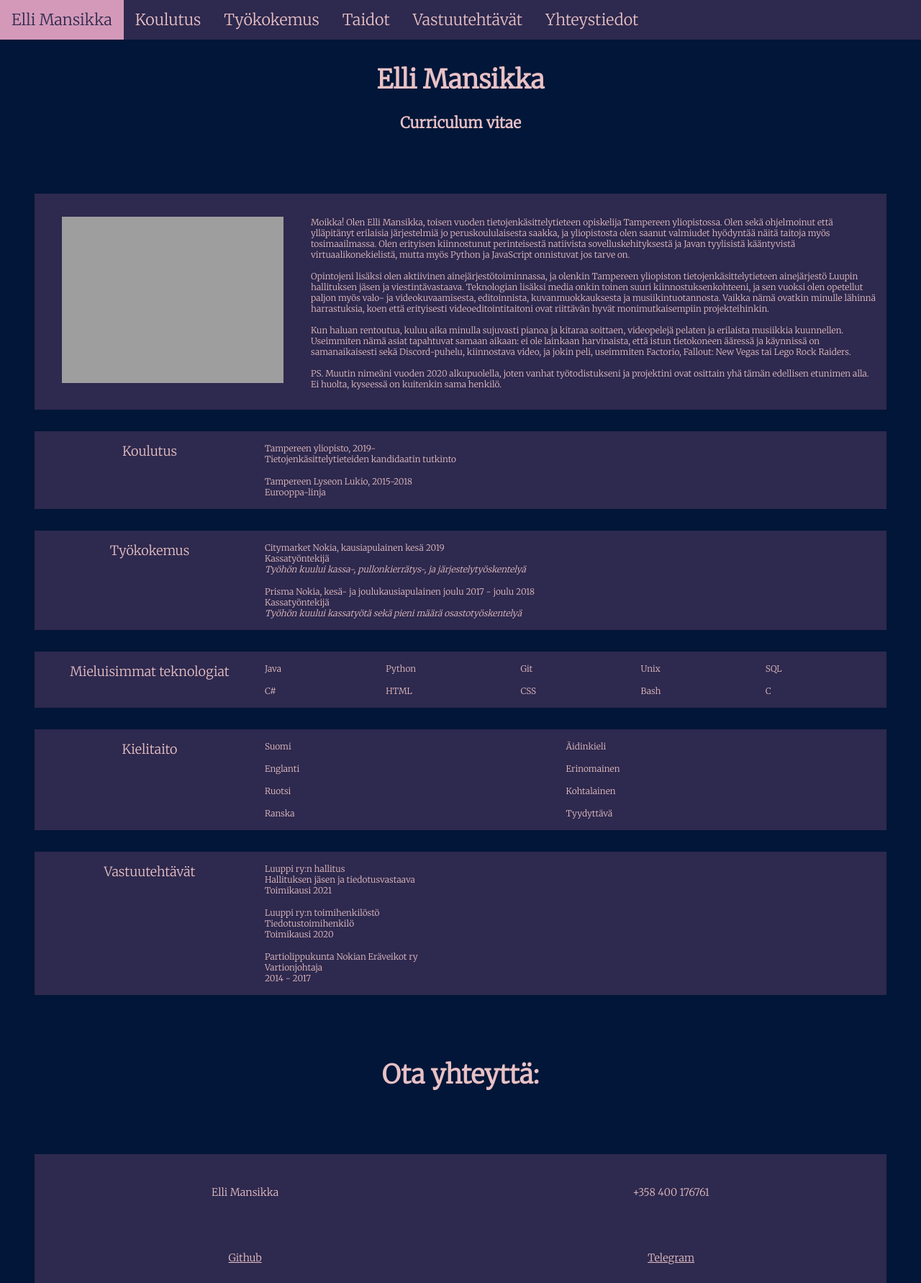
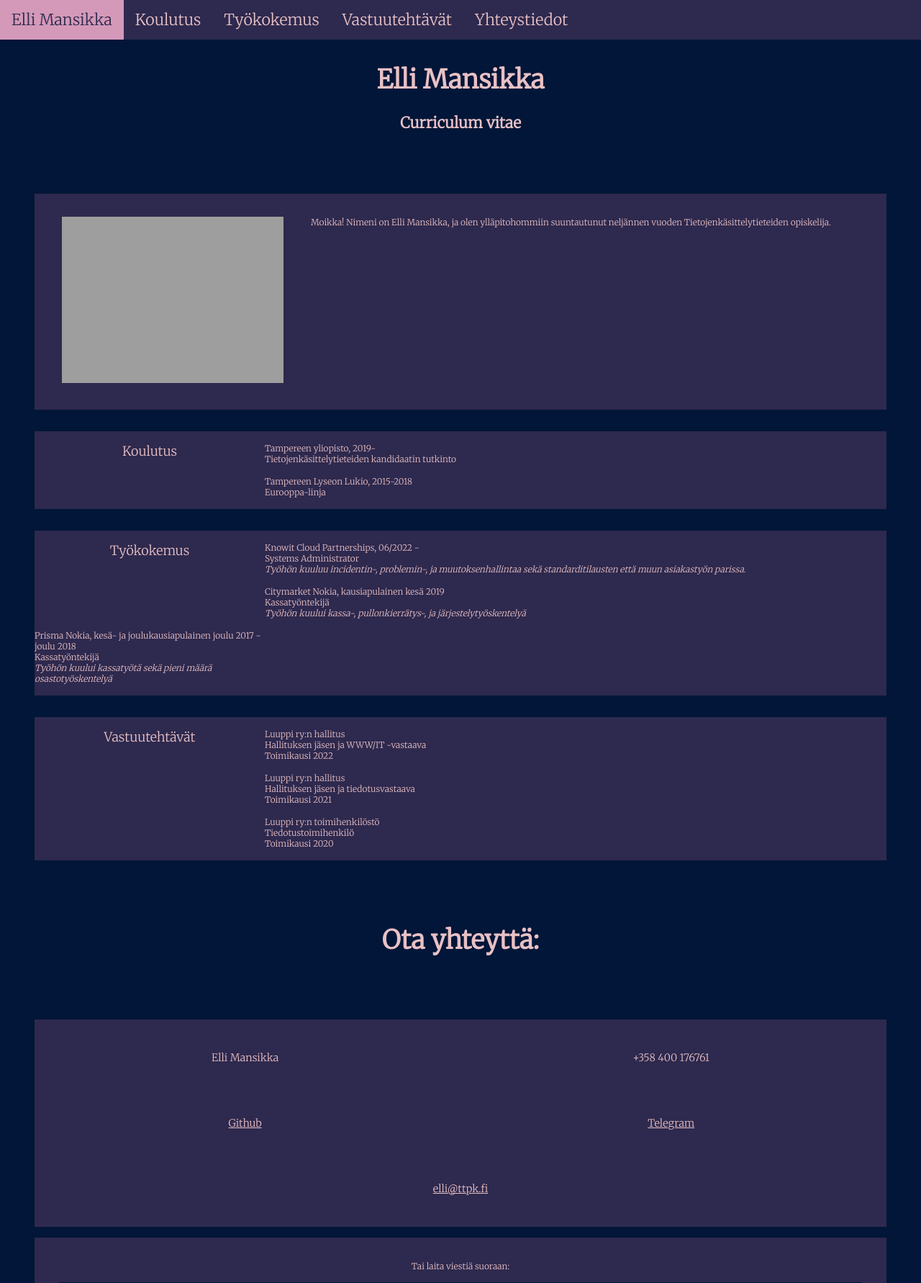
Before and after one commit to gooish/CV-website, a Flask app: page / in a window 1280 px wide. Shown: the top 1782 px of the page at 72% size. Run offline with Flask 2, Linux system fonts and the light colour scheme; grey boxes are pictures that could not be loaded.

Commit message:
updated content

```diff
--- a/app/templates/form.html
+++ b/app/templates/form.html
@@ -192,7 +192,6 @@
             <a class="top" href="#elli">Elli Mansikka </a>
             <a href="#koulutus">Koulutus</a>
             <a href="#tyokokemus">Työkokemus</a>
-            <a href="#taidot">Taidot</a>
             <a href="#luottamustehtavat">Vastuutehtävät</a>
             <a href="#contact">Yhteystiedot</a>
         </div>
@@ -216,40 +215,7 @@
 
                 <!-- Div for content of current paragraph -->
                 <div class="item" style="grid-row: span 2; padding-right: 1em">
-                    Moikka! Olen Elli Mansikka, toisen vuoden
-                    tietojenkäsittelytieteen opiskelija Tampereen yliopistossa.
-                    Olen sekä ohjelmoinut että ylläpitänyt erilaisia
-                    järjestelmiä jo peruskoululaisesta saakka, ja yliopistosta
-                    olen saanut valmiudet hyödyntää näitä taitoja myös
-                    tosimaailmassa. Olen erityisen kiinnostunut perinteisestä
-                    natiivista sovelluskehityksestä ja Javan tyylisistä
-                    kääntyvistä virtuaalikonekielistä, mutta myös Python ja
-                    JavaScript onnistuvat jos tarve on.
-                    <br />
-                    <br />
-                    Opintojeni lisäksi olen aktiivinen ainejärjestötoiminnassa,
-                    ja olenkin Tampereen yliopiston tietojenkäsittelytieteen
-                    ainejärjestö Luupin hallituksen jäsen ja viestintävastaava.
-                    Teknologian lisäksi media onkin toinen suuri
-                    kiinnostuksenkohteeni, ja sen vuoksi olen opetellut paljon
-                    myös valo- ja videokuvaamisesta, editoinnista,
-                    kuvanmuokkauksesta ja musiikintuotannosta. Vaikka nämä
-                    ovatkin minulle lähinnä harrastuksia, koen että erityisesti
-                    videoeditointitaitoni ovat riittävän hyvät monimutkaisempiin
-                    projekteihinkin.
-                    <br /><br />
-                    Kun haluan rentoutua, kuluu aika minulla sujuvasti pianoa ja
-                    kitaraa soittaen, videopelejä pelaten ja erilaista musiikkia
-                    kuunnellen. Useimmiten nämä asiat tapahtuvat samaan aikaan:
-                    ei ole lainkaan harvinaista, että istun tietokoneen ääressä
-                    ja käynnissä on samanaikaisesti sekä Discord-puhelu,
-                    kiinnostava video, ja jokin peli, useimmiten Factorio,
-                    Fallout: New Vegas tai Lego Rock Raiders.
-                    <br /><br />
-                    PS. Muutin nimeäni vuoden 2020 alkupuolella, joten vanhat
-                    työtodistukseni ja projektini ovat osittain yhä tämän
-                    edellisen etunimen alla. Ei huolta, kyseessä on kuitenkin
-                    sama henkilö.
+                    Moikka! Nimeni on Elli Mansikka, ja olen ylläpitohommiin suuntautunut neljännen vuoden Tietojenkäsittelytieteiden opiskelija.
                 </div>
             </div>
             <a id="koulutus"></a>
@@ -280,6 +246,14 @@
                 <!-- Div for subject of current paragraph -->
                 <div class="label" style="grid-row: span 2">Työkokemus</div>
 
+                <div class="item">
+                    Knowit Cloud Partnerships, 06/2022 -  <br />
+                    Systems Administrator <br />
+                    <i
+                        >Työhön kuuluu incidentin-, problemin-, ja muutoksenhallintaa sekä standarditilausten että muun asiakastyön parissa.</i
+                    ><br />
+                </div>
+
                 <!-- Div for content of current paragraph -->
                 <div class="item">
                     Citymarket Nokia, kausiapulainen kesä 2019 <br />
@@ -302,59 +276,6 @@
                 </div>
             </div>
 
-            <a id="taidot"></a>
-
-            <br />
-            <br />
-
-            <div class="list-container">
-                <!-- Div for subject of current paragraph -->
-                <div class="label" style="grid-row: span 2">
-                    Mieluisimmat teknologiat
-                </div>
-
-                <!-- Div for content of current paragraph -->
-                <div class="item">Java</div>
-
-                <div class="item">Python</div>
-
-                <div class="item">Git</div>
-
-                <div class="item">Unix</div>
-
-                <div class="item">SQL</div>
-
-                <div class="item">C#</div>
-
-                <div class="item">HTML</div>
-
-                <div class="item">CSS</div>
-
-                <div class="item">Bash</div>
-
-                <div class="item">C</div>
-            </div>
-
-            <a id="kielet"></a>
-
-            <br />
-            <br />
-
-            <div class="languages-container">
-                <div class="label" style="grid-row: span 4">Kielitaito</div>
-                <div class="item">Suomi</div>
-                <div class="item">Äidinkieli</div>
-
-                <div class="item">Englanti</div>
-                <div class="item">Erinomainen</div>
-
-                <div class="item">Ruotsi</div>
-                <div class="item">Kohtalainen</div>
-
-                <div class="item">Ranska</div>
-                <div class="item">Tyydyttävä</div>
-            </div>
-
             <a id="luottamustehtavat"></a>
             <br />
             <br />
@@ -362,6 +283,12 @@
             <div class="container">
                 <!-- Div for subject of current paragraph -->
                 <div class="label" style="grid-row: span 3">Vastuutehtävät</div>
+
+                <div class="item">
+                    Luuppi ry:n hallitus<br />
+                    Hallituksen jäsen ja WWW/IT -vastaava <br />
+                    Toimikausi 2022
+                </div>
 
                 <!-- Div for content of current paragraph -->
                 <div class="item">
@@ -376,11 +303,6 @@
                     Toimikausi 2020
                 </div>
 
-                <div class="item">
-                    Partiolippukunta Nokian Eräveikot ry <br />
-                    Vartionjohtaja<br />
-                    2014 - 2017
-                </div>
             </div>
 
             <a id="contact"></a>
@@ -398,8 +320,8 @@
                 <p class="fitem"><a href="https://t.me/gqqish">Telegram</a></p>
 
                 <p style="grid-column: span 2" class="fitemend">
-                    <a href="mailto:mansikkaelli@gmail.com"
-                        >mansikkaelli@gmail.com</a
+                    <a href="mailto:elli@ttpk.fi"
+                        >elli@ttpk.fi</a
                     >
                 </p>
             </div>
```
